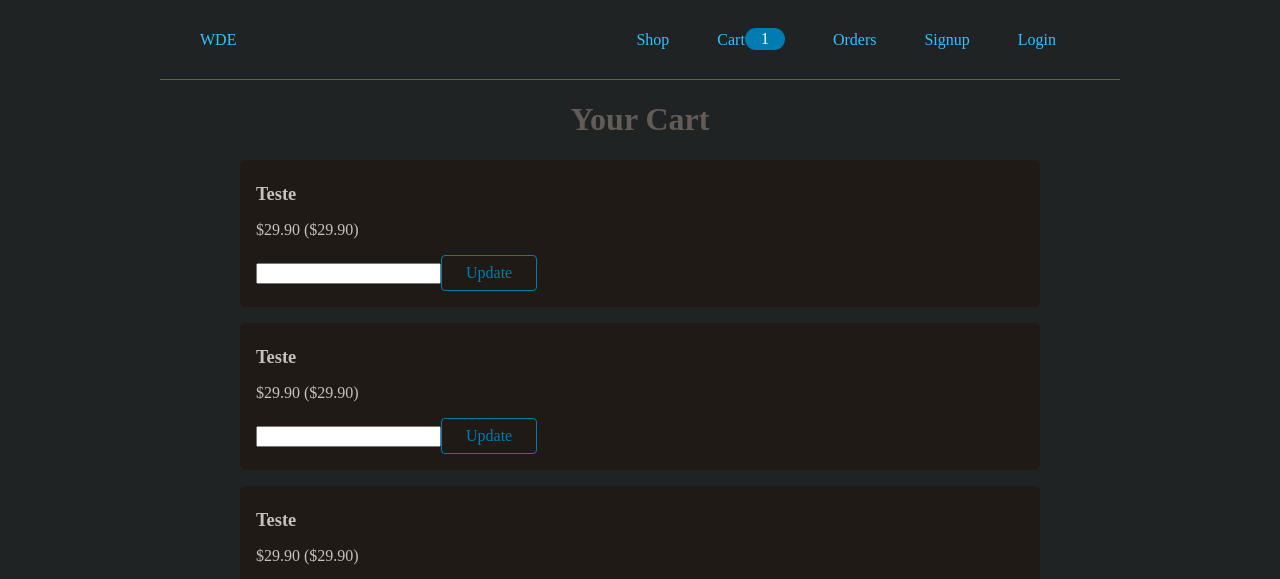
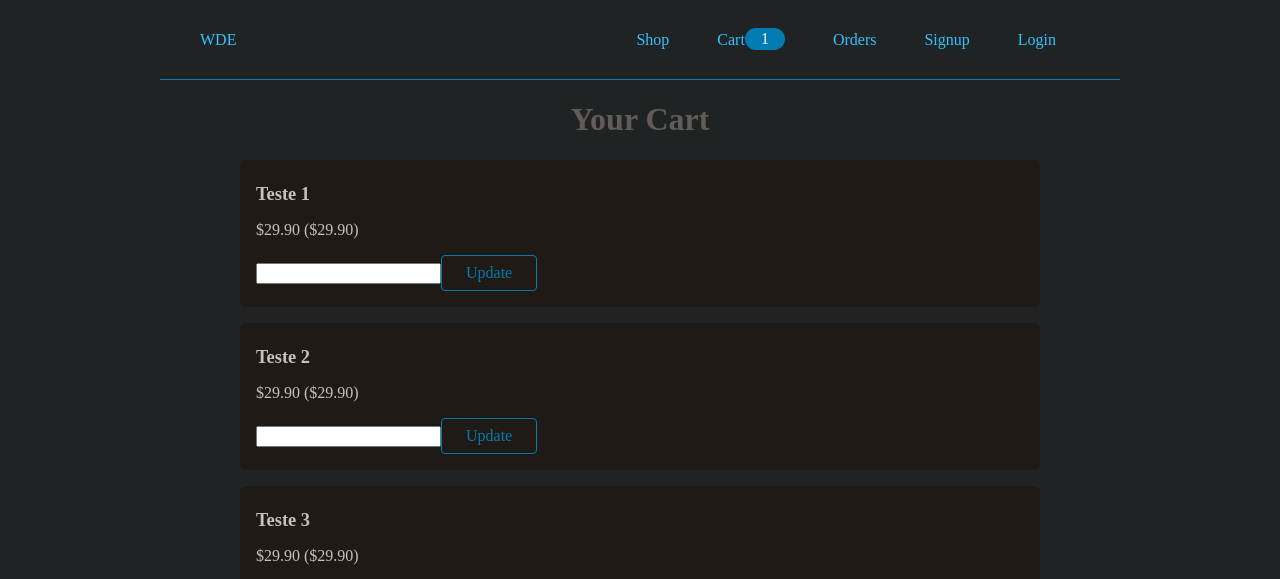
Before and after one commit to Arthur-Ferreira/WebDeveloperEssentials-APP, a React (Vite) app: page /cart in a window 1280 px wide. Shown: the top 579 px of the page. Built offline with nearby package versions, Linux system fonts and the light colour scheme.

Commit message:
Add number to Cart tests

```diff
--- a/src/components/pages/customer/Cart/index.tsx
+++ b/src/components/pages/customer/Cart/index.tsx
@@ -26,7 +26,7 @@ const Cart = (): React.ReactNode => {
       item: {
         product: {
           id: 1,
-          title: "Teste",
+          title: "Teste 1",
           price: 29.90,
         },
         quantity: 1,
@@ -37,7 +37,7 @@ const Cart = (): React.ReactNode => {
       item: {
         product: {
           id: 2,
-          title: "Teste",
+          title: "Teste 2",
           price: 29.90,
         },
         quantity: 1,
@@ -48,7 +48,7 @@ const Cart = (): React.ReactNode => {
       item: {
         product: {
           id: 3,
-          title: "Teste",
+          title: "Teste 3",
           price: 29.90,
         },
         quantity: 1,
```
